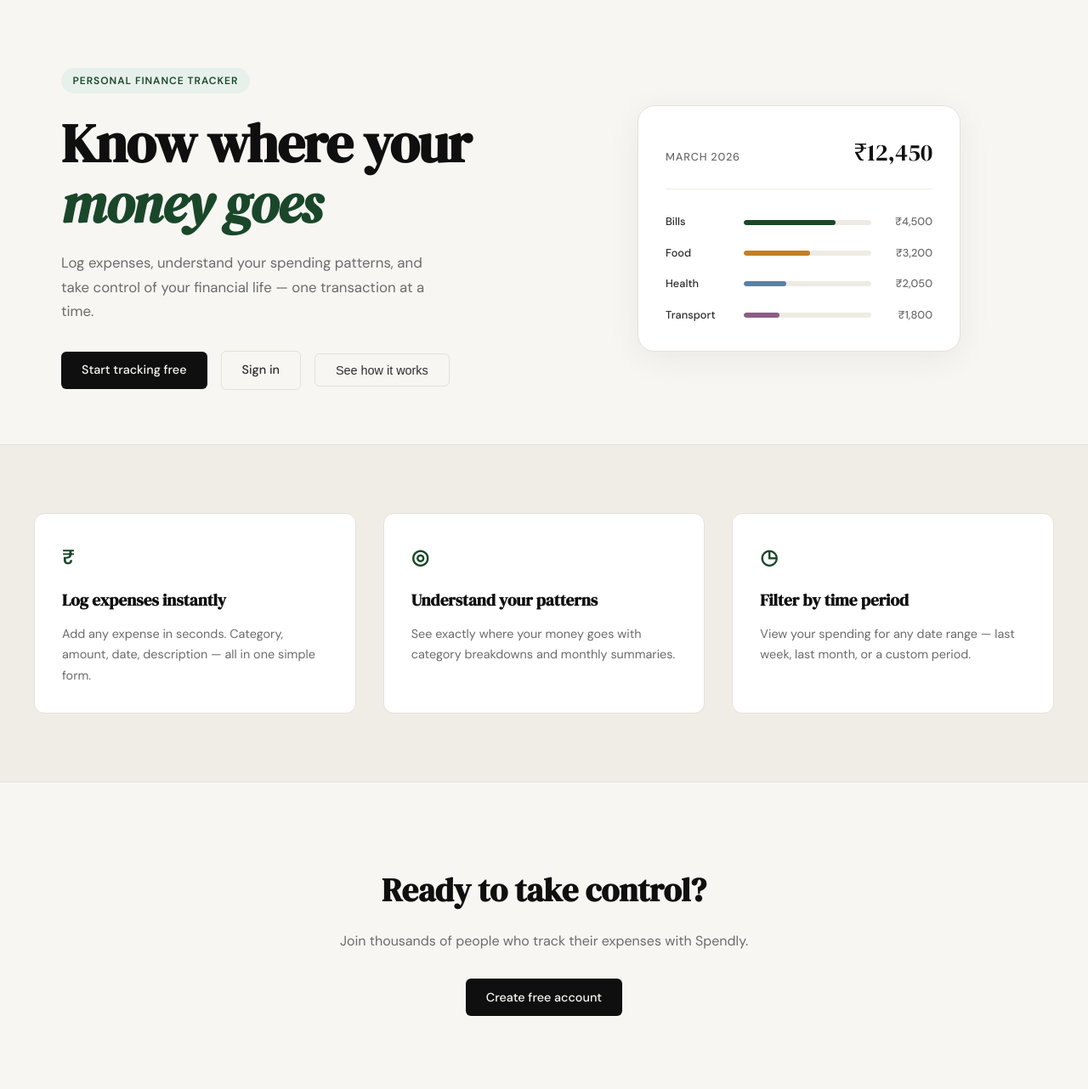
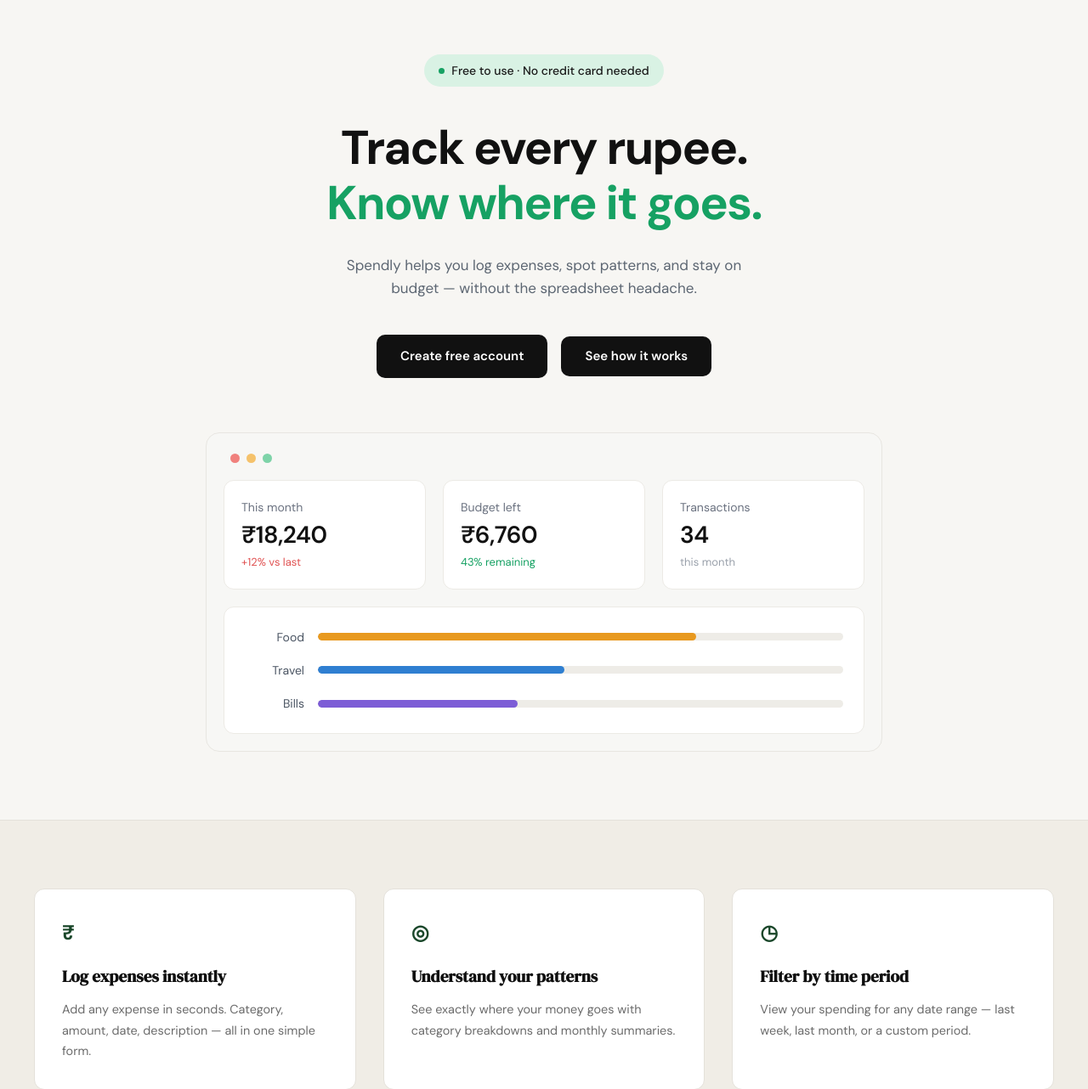
Before and after one commit to rohan-growthyfai/expense-tracker-app, a Flask app: page / in a window 1280 px wide. Shown: the part 61-1343 px from the top of the page at 85% size. Run offline with Flask 3, Linux system fonts and the light colour scheme.

Commit message:
landing: redesign hero section to match mockup
Co-Authored-By: Claude Opus 5 (1M context) <noreply@anthropic.com>
Claude-Session: https://claude.ai/code/session_01KGTBkXkDt85ZkTUVih3bsd

```diff
--- /dev/null
+++ b/static/css/landing.css
@@ -0,0 +1,226 @@
+/* ------------------------------------------------------------------ */
+/* Landing hero                                                        */
+/* Overrides the base hero rules in style.css for the landing page.    */
+/* ------------------------------------------------------------------ */
+
+.hero {
+    display: block;
+    max-width: 860px;
+    margin: 0 auto;
+    padding: 4rem 2rem 5rem;
+    text-align: center;
+}
+
+.hero-inner {
+    display: flex;
+    flex-direction: column;
+    align-items: center;
+}
+
+/* Badge --------------------------------------------------------------- */
+
+.hero-badge {
+    display: inline-flex;
+    align-items: center;
+    gap: 0.5rem;
+    background: #d9f2e4;
+    color: #1a1a1a;
+    font-family: var(--font-body);
+    font-size: 0.875rem;
+    font-weight: 500;
+    letter-spacing: 0;
+    text-transform: none;
+    padding: 0.5rem 1.1rem;
+    border-radius: 999px;
+    margin-bottom: 2.5rem;
+}
+
+.hero-badge-dot {
+    width: 7px;
+    height: 7px;
+    border-radius: 50%;
+    background: #16a163;
+    flex-shrink: 0;
+}
+
+/* Title --------------------------------------------------------------- */
+
+.hero-title {
+    font-family: var(--font-body);
+    font-size: clamp(2.25rem, 6vw, 3.5rem);
+    font-weight: 700;
+    line-height: 1.15;
+    letter-spacing: -0.03em;
+    color: #111111;
+    margin-bottom: 1.75rem;
+}
+
+.hero-title-accent { color: #16a163; }
+
+/* Subtitle ------------------------------------------------------------ */
+
+.hero-subtitle {
+    font-size: 1.0625rem;
+    color: #5c6672;
+    line-height: 1.6;
+    max-width: 520px;
+    margin: 0 auto 2.5rem;
+}
+
+/* Buttons ------------------------------------------------------------- */
+
+.hero-actions {
+    display: flex;
+    gap: 1rem;
+    justify-content: center;
+    flex-wrap: wrap;
+    margin-bottom: 4rem;
+}
+
+.hero-btn {
+    display: inline-block;
+    background: #111111;
+    color: #ffffff;
+    font-family: var(--font-body);
+    font-size: 0.9375rem;
+    font-weight: 600;
+    padding: 0.85rem 1.75rem;
+    border: none;
+    border-radius: 10px;
+    cursor: pointer;
+    transition: background 0.2s;
+}
+
+.hero-btn:hover { background: #2d2d2d; }
+
+/* App window ---------------------------------------------------------- */
+
+.hero-visual {
+    display: block;
+    width: 100%;
+}
+
+.app-window {
+    background: #f7f7f5;
+    border: 1px solid #e8e6e1;
+    border-radius: 16px;
+    padding: 1.25rem;
+    text-align: left;
+}
+
+.app-window-bar {
+    display: flex;
+    gap: 0.5rem;
+    padding: 0.25rem 0.5rem 1.25rem;
+}
+
+.app-dot {
+    width: 11px;
+    height: 11px;
+    border-radius: 50%;
+}
+
+.app-dot-red { background: #f0817d; }
+.app-dot-yellow { background: #f5c26b; }
+.app-dot-green { background: #7ed3a8; }
+
+/* Stat tiles ---------------------------------------------------------- */
+
+.app-stats {
+    display: grid;
+    grid-template-columns: repeat(3, 1fr);
+    gap: 1.25rem;
+    margin-bottom: 1.25rem;
+}
+
+.app-stat {
+    display: flex;
+    flex-direction: column;
+    background: #ffffff;
+    border: 1px solid #eceae5;
+    border-radius: 12px;
+    padding: 1.25rem;
+}
+
+.app-stat-label {
+    font-size: 0.875rem;
+    color: #6b7280;
+    margin-bottom: 0.4rem;
+}
+
+.app-stat-value {
+    font-family: var(--font-body);
+    font-size: 1.75rem;
+    font-weight: 600;
+    letter-spacing: -0.02em;
+    color: #111111;
+    line-height: 1.1;
+    margin-bottom: 0.4rem;
+}
+
+.app-stat-note {
+    font-size: 0.8125rem;
+    color: #9aa1ab;
+}
+
+.app-stat-note-up { color: #e05252; }
+.app-stat-note-good { color: #16a163; }
+
+/* Category bars ------------------------------------------------------- */
+
+.app-bars {
+    background: #ffffff;
+    border: 1px solid #eceae5;
+    border-radius: 12px;
+    padding: 1.5rem 1.5rem;
+    display: flex;
+    flex-direction: column;
+    gap: 1.05rem;
+}
+
+.app-bar-row {
+    display: grid;
+    grid-template-columns: 70px 1fr;
+    align-items: center;
+    gap: 1rem;
+}
+
+.app-bar-label {
+    font-size: 0.875rem;
+    color: #4b5563;
+    text-align: right;
+}
+
+.app-bar-track {
+    height: 9px;
+    background: #eeece7;
+    border-radius: 999px;
+    overflow: hidden;
+}
+
+.app-bar {
+    height: 100%;
+    border-radius: 999px;
+}
+
+.app-bar-food { background: #e8991f; }
+.app-bar-travel { background: #2f7fd1; }
+.app-bar-bills { background: #7c5cd6; }
+
+/* Responsive ---------------------------------------------------------- */
+
+@media (max-width: 900px) {
+    /* Base stylesheet hides the hero visual below 900px; keep it visible. */
+    .hero-visual { display: block; }
+}
+
+@media (max-width: 700px) {
+    .app-stats { grid-template-columns: 1fr; gap: 0.75rem; }
+}
+
+@media (max-width: 600px) {
+    .hero { padding: 2.5rem 1rem 3rem; }
+    .hero-actions { gap: 0.75rem; }
+    .hero-btn { padding: 0.8rem 1.4rem; }
+    .app-bar-row { grid-template-columns: 56px 1fr; gap: 0.75rem; }
+}
--- a/templates/base.html
+++ b/templates/base.html
@@ -6,7 +6,7 @@
     <title>{% block title %}Spendly{% endblock %}</title>
     <link rel="preconnect" href="https://fonts.googleapis.com">
     <link rel="preconnect" href="https://fonts.gstatic.com" crossorigin>
-    <link href="https://fonts.googleapis.com/css2?family=DM+Serif+Display:ital@0;1&family=DM+Sans:wght@300;400;500;600&display=swap" rel="stylesheet">
+    <link href="https://fonts.googleapis.com/css2?family=DM+Serif+Display:ital@0;1&family=DM+Sans:wght@300;400;500;600;700&display=swap" rel="stylesheet">
     <link rel="stylesheet" href="{{ url_for('static', filename='css/style.css') }}">
     {% block head %}{% endblock %}
 </head>
--- a/templates/landing.html
+++ b/templates/landing.html
@@ -1,61 +1,77 @@
 {% extends "base.html" %}
 
 {% block title %}Spendly — Track Every Rupee{% endblock %}
+
+{% block head %}
+<link rel="stylesheet" href="{{ url_for('static', filename='css/landing.css') }}">
+{% endblock %}
 
 {% block content %}
 
 <section class="hero">
     <div class="hero-inner">
-        <div class="hero-badge">Personal Finance Tracker</div>
+        <div class="hero-badge">
+            <span class="hero-badge-dot"></span>
+            Free to use · No credit card needed
+        </div>
         <h1 class="hero-title">
-            Know where your<br>
-            <em>money goes</em>
+            Track every rupee.<br>
+            <span class="hero-title-accent">Know where it goes.</span>
         </h1>
         <p class="hero-subtitle">
-            Log expenses, understand your spending patterns,
-            and take control of your financial life —
-            one transaction at a time.
+            Spendly helps you log expenses, spot patterns, and stay
+            on budget — without the spreadsheet headache.
         </p>
         <div class="hero-actions">
-            <a href="{{ url_for('register') }}" class="btn-primary">Start tracking free</a>
-            <a href="{{ url_for('login') }}" class="btn-ghost">Sign in</a>
-            <button type="button" class="btn-ghost" id="video-open">See how it works</button>
+            <a href="{{ url_for('register') }}" class="hero-btn">Create free account</a>
+            <button type="button" class="hero-btn" id="video-open">See how it works</button>
         </div>
     </div>
+
     <div class="hero-visual">
-        <div class="mock-card">
-            <div class="mock-card-header">
-                <span class="mock-label">March 2026</span>
-                <span class="mock-total">₹12,450</span>
+        <div class="app-window">
+            <div class="app-window-bar">
+                <span class="app-dot app-dot-red"></span>
+                <span class="app-dot app-dot-yellow"></span>
+                <span class="app-dot app-dot-green"></span>
             </div>
-            <div class="mock-bars">
-                <div class="mock-bar-row">
-                    <span class="mock-cat">Bills</span>
-                    <div class="mock-bar-track">
-                        <div class="mock-bar" style="width: 72%"></div>
+
+            <div class="app-stats">
+                <div class="app-stat">
+                    <span class="app-stat-label">This month</span>
+                    <span class="app-stat-value">₹18,240</span>
+                    <span class="app-stat-note app-stat-note-up">+12% vs last</span>
+                </div>
+                <div class="app-stat">
+                    <span class="app-stat-label">Budget left</span>
+                    <span class="app-stat-value">₹6,760</span>
+                    <span class="app-stat-note app-stat-note-good">43% remaining</span>
+                </div>
+                <div class="app-stat">
+                    <span class="app-stat-label">Transactions</span>
+                    <span class="app-stat-value">34</span>
+                    <span class="app-stat-note">this month</span>
+                </div>
+            </div>
+
+            <div class="app-bars">
+                <div class="app-bar-row">
+                    <span class="app-bar-label">Food</span>
+                    <div class="app-bar-track">
+                        <div class="app-bar app-bar-food" style="width: 72%"></div>
                     </div>
-                    <span class="mock-amt">₹4,500</span>
                 </div>
-                <div class="mock-bar-row">
-                    <span class="mock-cat">Food</span>
-                    <div class="mock-bar-track">
-                        <div class="mock-bar mock-bar-2" style="width: 52%"></div>
+                <div class="app-bar-row">
+                    <span class="app-bar-label">Travel</span>
+                    <div class="app-bar-track">
+                        <div class="app-bar app-bar-travel" style="width: 47%"></div>
                     </div>
-                    <span class="mock-amt">₹3,200</span>
                 </div>
-                <div class="mock-bar-row">
-                    <span class="mock-cat">Health</span>
-                    <div class="mock-bar-track">
-                        <div class="mock-bar mock-bar-3" style="width: 33%"></div>
+                <div class="app-bar-row">
+                    <span class="app-bar-label">Bills</span>
+                    <div class="app-bar-track">
+                        <div class="app-bar app-bar-bills" style="width: 38%"></div>
                     </div>
-                    <span class="mock-amt">₹2,050</span>
-                </div>
-                <div class="mock-bar-row">
-                    <span class="mock-cat">Transport</span>
-                    <div class="mock-bar-track">
-                        <div class="mock-bar mock-bar-4" style="width: 28%"></div>
-                    </div>
-                    <span class="mock-amt">₹1,800</span>
                 </div>
             </div>
         </div>
```
